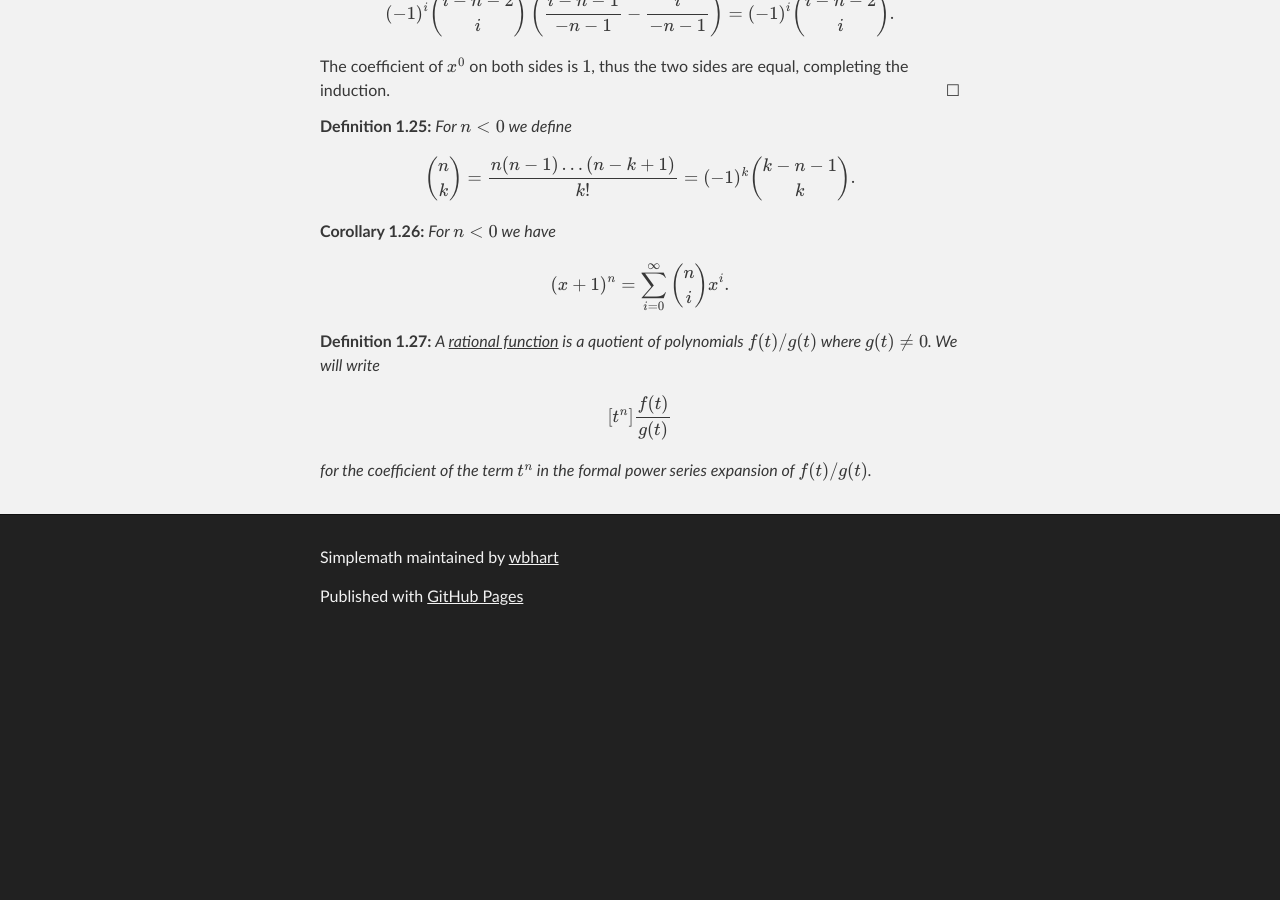
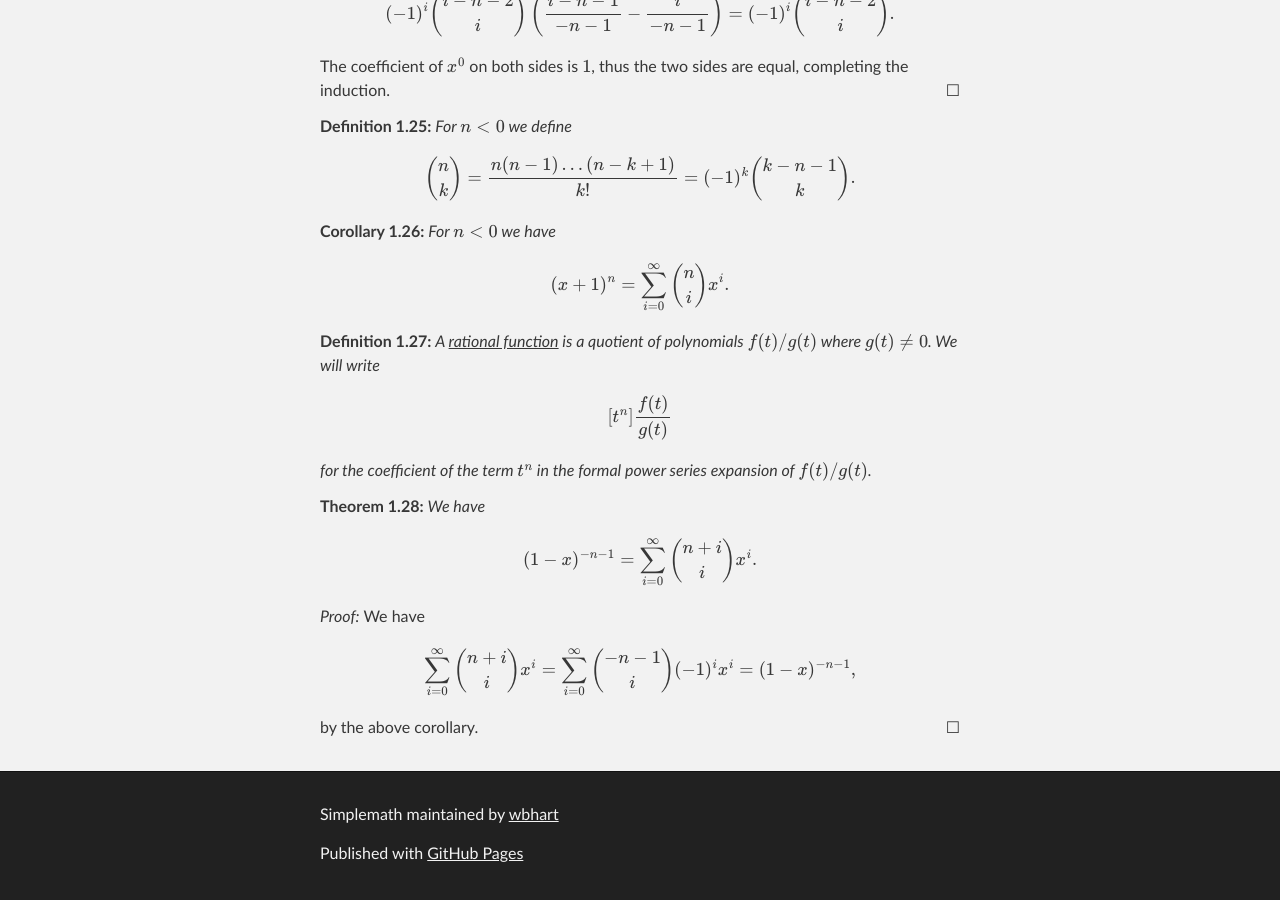
Before and after one commit to wbhart/SimpleMath, a Jekyll site: the page built from binomial.html, in a window 1280 px wide and 900 px high, scrolled down 6552 px. Built offline with Jekyll 4.4.1, drawn with Linux system fonts in a browser that asks for light colours; formulas are drawn with MathJax 3; before the commit the page ends 7195 px from its top, so only the background shows below that.

Commit message:
Update binomial.html

```diff
--- a/binomial.html
+++ b/binomial.html
@@ -261,3 +261,12 @@ $$(x + 1)^n = \sum_{i = 0}^\infty \binom{n}{i} x^i.$$
 $$[t^n] \frac{f(t)}{g(t)}$$
 for the coefficient of the term $t^n$ in the formal power series expansion of $f(t)/g(t)$.
 </definition>
+
+<theorem> We have
+$$(1 - x)^{-n - 1} = \sum_{i = 0}^\infty \binom{n + i}{i} x^i.$$
+</theorem>
+
+<proof> We have
+$$\sum_{i = 0}^\infty \binom{n + i}{i} x^i = \sum_{i = 0}^\infty \binom{-n - 1}{i} (-1)^ix^i = (1 - x)^{-n - 1},$$
+by the above corollary.
+</proof>
```
